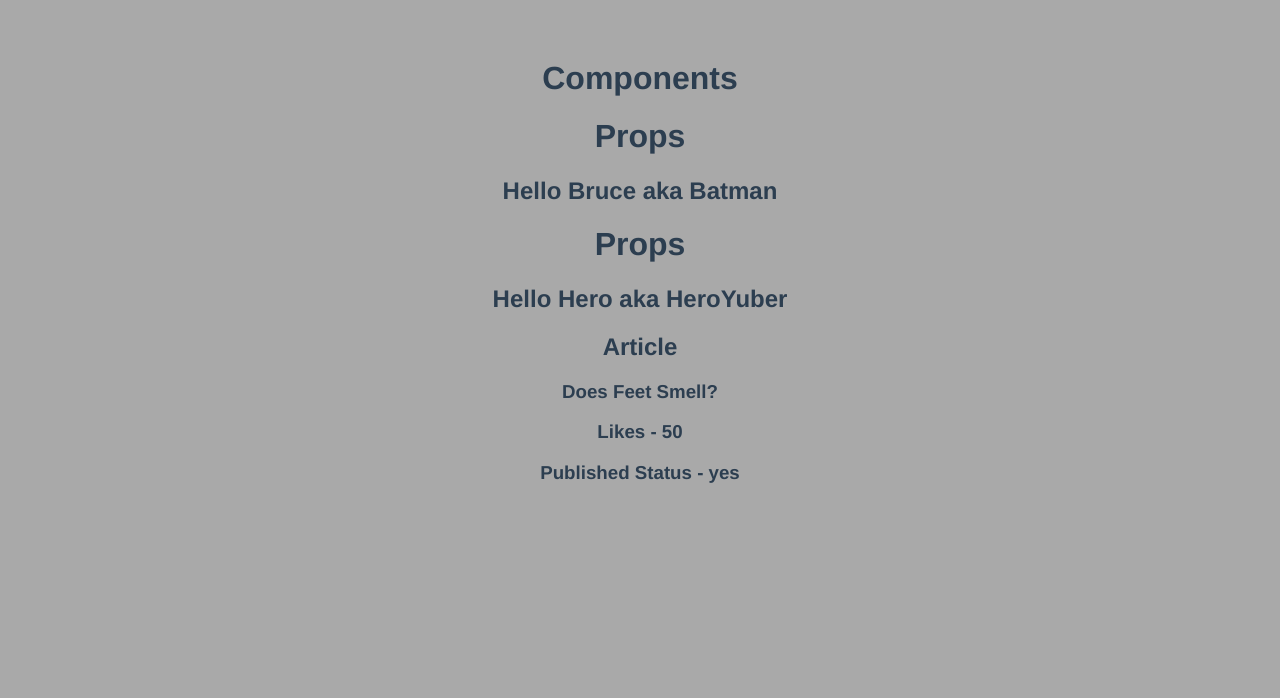
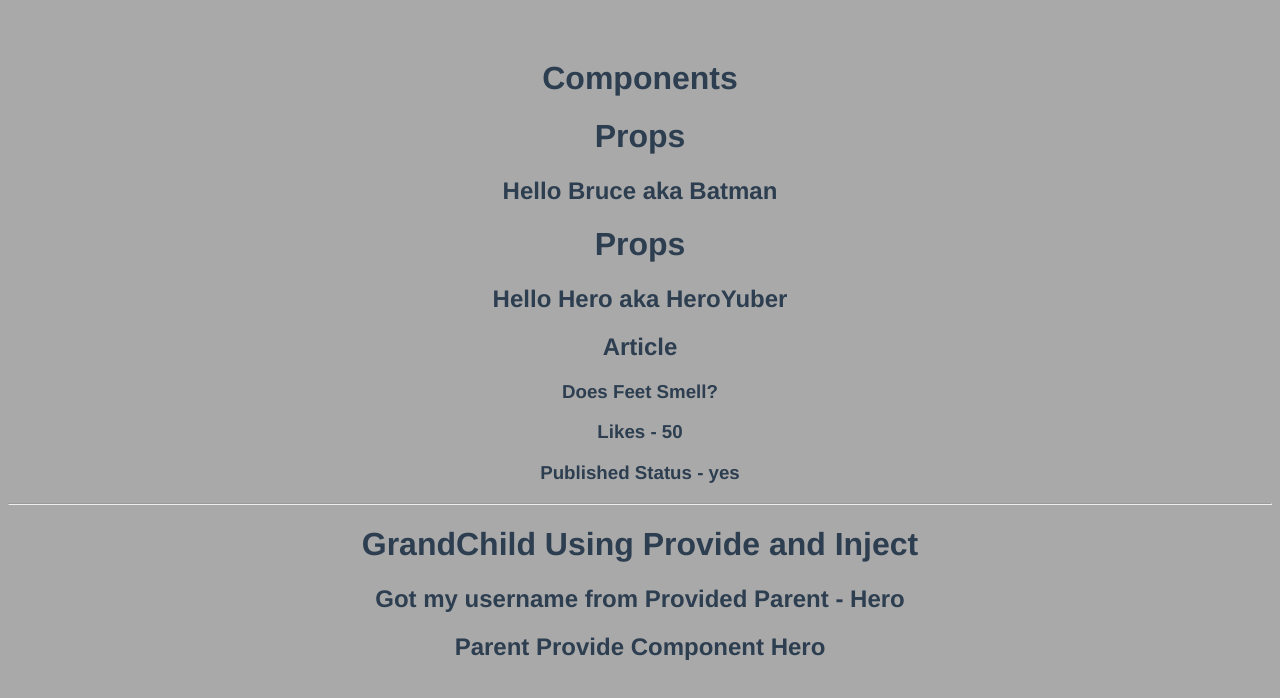
Before and after one commit to Dong-Yi-Xia/learning_vue3, a Vue app: page / in a window 1280 px wide. Shown: the top 698 px of the page. Built offline with nearby package versions, Linux system fonts and the light colour scheme.

Commit message:
provide-inject

```diff
--- /dev/null
+++ b/src/components-usage/Props-ComponentA.vue
@@ -0,0 +1,17 @@
+<template>
+  <div>
+    <h1>GrandChild Using Provide and Inject</h1>
+    <h2>Got my username from Provided Parent - {{ username }}</h2>
+  </div>
+</template>
+
+<script>
+export default {
+  name: 'PropComponentA',
+
+  //Recieved from the parent, provide
+  inject: ['username'],
+};
+</script>
+
+<style scoped></style>
--- a/src/components-usage/Props-Parent.vue
+++ b/src/components-usage/Props-Parent.vue
@@ -6,7 +6,14 @@
   <!-- Props and v-bind -->
   <Props :name="name" :hero-name="channel" />
   <!-- v-bind stringnumber => number, use v-bind directive is bing non-string values -->
-  <Props2 title="Does Feet Smell?" :likes="50" :isPublished="true" id="my-article"/>
+  <Props2
+    title="Does Feet Smell?"
+    :likes="50"
+    :isPublished="true"
+    id="my-article"
+  />
+
+  <h2>Parent Provide Component {{ name }}</h2>
 </template>
 
 <script>
@@ -27,6 +34,20 @@ export default {
   },
   methods: {},
   computed: {},
+
+  //Provide is similar to data(), make available to childrens
+  // This way, only children has access, parent does not have access.
+  // provide: {
+  //   username: 'SuperHeroes',
+  // },
+
+  //To pass in the data to the provide, need to use a function and return an object
+  //To use data in parent component and down the tree
+  provide() {
+    return {
+      username: this.name,
+    };
+  },
 };
 </script>
 
--- a/src/components-usage/Props2.vue
+++ b/src/components-usage/Props2.vue
@@ -6,12 +6,20 @@
     <h3 v-bind="$attrs">{{ title }}</h3>
     <h3>Likes - {{ likes }}</h3>
     <h3>Published Status - {{ isPublished ? 'yes' : 'no' }}</h3>
+    <hr />
+
+    <PropComponentA />
   </div>
 </template>
 
 <script>
+import PropComponentA from './Props-ComponentA.vue';
+
 export default {
   name: 'Props2',
+  components: {
+    PropComponentA,
+  },
   // Get from the parent component, that will be accepted, object, key is prop-name, value is prop-type
   // With object Type check
   props: {
```
